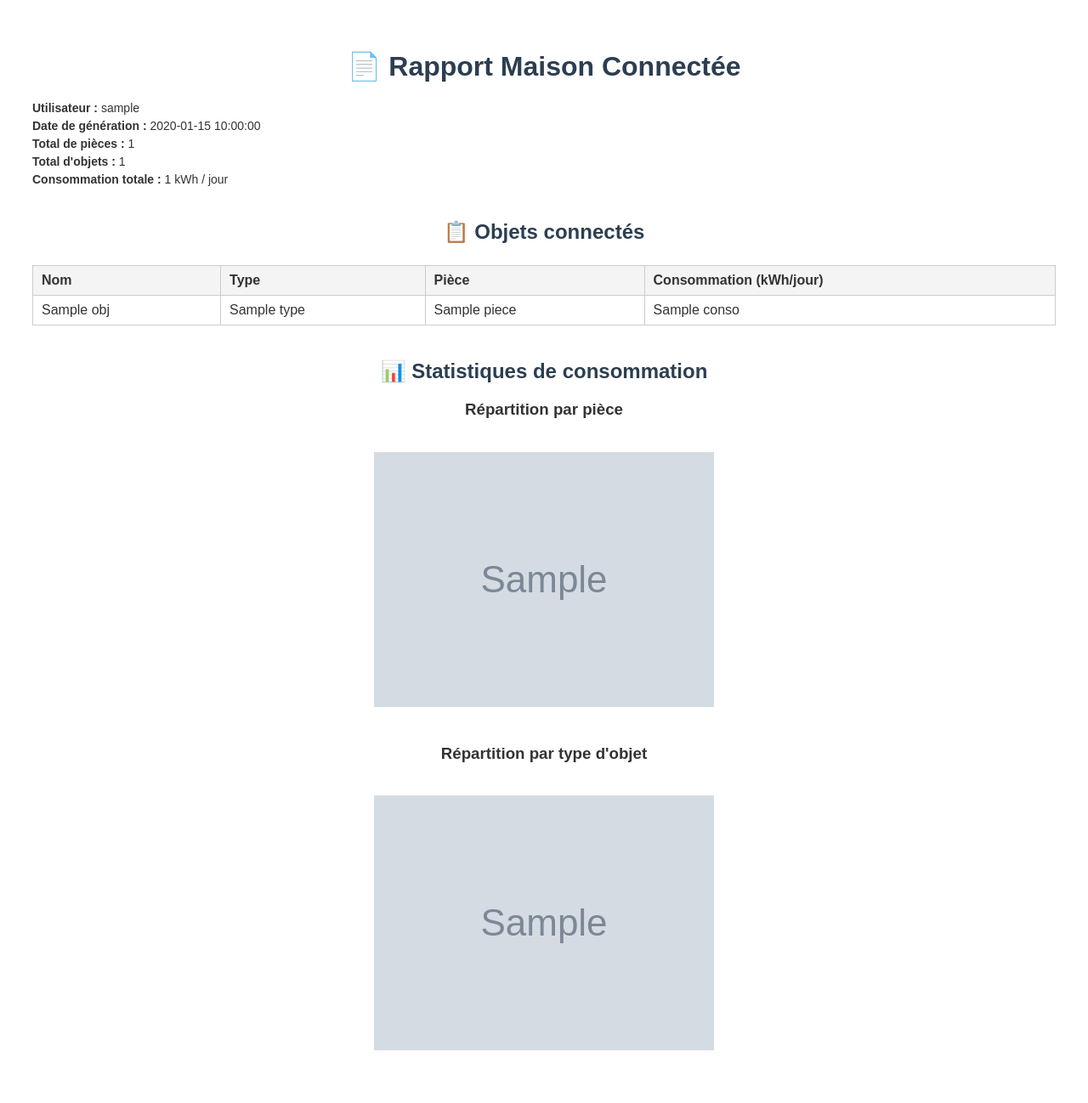
After one commit to FelipeZani/Projet-DevWeb-IOT, a Flask app: template templates/rapport_pdf.html in a window 1280 px wide. The commit adds this page. Shown: the whole page at 85% size. Run offline with Flask 3, Linux system fonts and the light colour scheme; the template is opened without the code that fills it: most values are stand-ins (such as "Sample title", 1, 10 or a date in 2020); grey boxes marked "Sample" are stand-in pictures.

Commit message:
rapport pdf

```diff
--- a/app.py
+++ b/app.py
@@ -1,4 +1,4 @@
-from flask import Flask, render_template, request, redirect, session, url_for,jsonify
+from flask import Flask, render_template, request, redirect, session, url_for,jsonify,send_file
 from werkzeug.security import generate_password_hash, check_password_hash
 from flask_sqlalchemy import SQLAlchemy
 from sqlalchemy import Table, Column, Integer, String, Boolean, MetaData, inspect, text
@@ -7,9 +7,12 @@ from flask_mailman import Mail
 from sqlalchemy.orm import joinedload
 from datetime import datetime
 from time import time
+from weasyprint import HTML
+import matplotlib.pyplot as plt
 import os
 import re
 import uuid
+from io import BytesIO
 
 
 app= Flask(__name__)
@@ -81,9 +84,44 @@ class Object(db.Model):
     room_id = db.Column(db.Integer, db.ForeignKey('rooms.id'), nullable=False)
 
 
+
+def generate_pie_chart(data, title):
+    if not data:
+        return None
+    os.makedirs("static/tmp", exist_ok=True)
+
+    labels = list(data.keys())
+    values = list(data.values())
+    plt.figure(figsize=(5, 5))
+    plt.pie(values, labels=labels, autopct='%1.1f%%')
+    plt.title(title)
+    filename = f"static/tmp/pie_{uuid.uuid4()}.png"
+    plt.savefig(filename, bbox_inches='tight')
+    plt.close()
+    return filename
+
+def generate_bar_chart(data, title):
+    if not data:
+        return None
+    os.makedirs("static/tmp", exist_ok=True)
+
+    labels = list(data.keys())
+    values = list(data.values())
+    plt.figure(figsize=(6, 4))
+    plt.bar(labels, values)
+    plt.title(title)
+    plt.xticks(rotation=45, ha='right')
+    plt.tight_layout()
+    filename = f"static/tmp/bar_{uuid.uuid4()}.png"
+    plt.savefig(filename)
+    plt.close()
+    return filename
+
 # Routes
 @app.route("/")
 def home():
+    if 'username' in session :
+        return redirect(url_for("dashboard"))
     return render_template("home.html")
 
 @app.route("/signin")
@@ -531,6 +569,58 @@ def delete_or_suggest_room():
 
     return redirect(url_for('config_maison'))
 
+@app.route('/generate_report_global')
+def generate_report_global():
+    if 'username' not in session or not session.get("verified"):
+        return redirect(url_for("home", message="Veuillez vous connecter."))
+
+    rooms = Room.query.all()
+    objets = []
+    conso_totale = 0
+    conso_par_piece = {}
+    conso_par_type = {}
+
+    for room in rooms:
+        objets_room = room.objects
+        for obj in objets_room:
+            obj_data = {
+                'name': obj.name,
+                'type': obj.type,
+                'piece': room.name,
+                'conso': obj.consommation_kw_jour or 0
+            }
+            objets.append(obj_data)
+
+            # Conso par pièce
+            conso_par_piece[room.name] = conso_par_piece.get(room.name, 0) + obj_data['conso']
+            # Conso par type
+            if obj.type:
+                conso_par_type[obj.type] = conso_par_type.get(obj.type, 0) + obj_data['conso']
+
+            conso_totale += obj_data['conso']
+
+    img_path_pie = generate_pie_chart(conso_par_piece, "Consommation par pièce")
+    img_path_bar = generate_bar_chart(conso_par_type, "Consommation par type")
+
+    html = render_template(
+        "rapport_pdf.html", #
+        username=session["username"],
+        date=datetime.now().strftime("%d/%m/%Y %H:%M"),
+        total_conso=round(conso_totale, 2),
+        total_objets=len(objets),
+        total_pieces=len(rooms),
+        objets=objets,
+        img_pie=img_path_pie,
+        img_bar=img_path_bar
+    )
+
+    # Génération du PDF avec WeasyPrint
+    pdf = HTML(string=html, base_url=request.host_url).write_pdf()
+
+    # Envoi du fichier en tant que téléchargement
+    return send_file(BytesIO(pdf), as_attachment=True, download_name="rapport_maison.pdf", mimetype='application/pdf')
+
+
 @app.route('/approve_room_deletion/<int:suggestion_id>', methods=['POST'])
 def approve_room_deletion(suggestion_id):
     if 'username' not in session or session.get("level", 0) < 20 or not session.get("verified"):
--- a/templates/config_maison.html
+++ b/templates/config_maison.html
@@ -246,6 +246,10 @@ new CSS file #}
     </div>
   </section>
 
+  <form action="/generate_report_global" method="GET">
+    <button class="custom-button">📄 Télécharger rapport global</button>
+</form>
+
   <!-- Use a class for consistent link styling if desired -->
   <a id="back-to-dashboard" href="{{ url_for('dashboard') }}" class="back-link">← Retour au Tableau de Bord</a>
 
--- /dev/null
+++ b/templates/rapport_pdf.html
@@ -0,0 +1,118 @@
+<!DOCTYPE html>
+<html lang="fr">
+<head>
+    <meta charset="UTF-8">
+    <title>Rapport Maison Connectée</title>
+    <style>
+        body {
+            font-family: Arial, sans-serif;
+            padding: 30px;
+            color: #333;
+        }
+
+        h1, h2 {
+            text-align: center;
+            color: #2c3e50;
+        }
+
+        .meta {
+            margin-bottom: 30px;
+        }
+
+        .meta p {
+            margin: 5px 0;
+            font-size: 14px;
+        }
+
+        table {
+            width: 100%;
+            border-collapse: collapse;
+            margin-top: 25px;
+        }
+
+        th, td {
+            border: 1px solid #ccc;
+            padding: 8px 10px;
+            text-align: left;
+        }
+
+        th {
+            background-color: #f4f4f4;
+        }
+
+        .section {
+            margin-top: 40px;
+        }
+
+        .graph-container {
+            text-align: center;
+            margin-top: 20px;
+        }
+
+        .graph-container img {
+            max-width: 500px;
+            height: auto;
+            margin: 20px auto;
+        }
+    </style>
+</head>
+<body>
+
+    <h1>📄 Rapport Maison Connectée</h1>
+
+    <div class="meta">
+        <p><strong>Utilisateur :</strong> {{ username }}</p>
+        <p><strong>Date de génération :</strong> {{ date }}</p>
+        <p><strong>Total de pièces :</strong> {{ total_pieces }}</p>
+        <p><strong>Total d'objets :</strong> {{ total_objets }}</p>
+        <p><strong>Consommation totale :</strong> {{ total_conso }} kWh / jour</p>
+    </div>
+
+    <div class="section">
+        <h2>📋 Objets connectés</h2>
+        {% if objets %}
+        <table>
+            <thead>
+                <tr>
+                    <th>Nom</th>
+                    <th>Type</th>
+                    <th>Pièce</th>
+                    <th>Consommation (kWh/jour)</th>
+                </tr>
+            </thead>
+            <tbody>
+                {% for obj in objets %}
+                <tr>
+                    <td>{{ obj.name }}</td>
+                    <td>{{ obj.type }}</td>
+                    <td>{{ obj.piece }}</td>
+                    <td>{{ obj.conso }}</td>
+                </tr>
+                {% endfor %}
+            </tbody>
+        </table>
+        {% else %}
+        <p>Aucun objet enregistré.</p>
+        {% endif %}
+    </div>
+
+    <div class="section">
+        <h2>📊 Statistiques de consommation</h2>
+
+        {% if img_pie %}
+        <div class="graph-container">
+            <h3>Répartition par pièce</h3>
+            <img src="{{ img_pie }}">
+        </div>
+        {% endif %}
+
+        {% if img_bar %}
+        <div class="graph-container">
+            <h3>Répartition par type d'objet</h3>
+            <img src="{{ img_bar }}">
+        </div>
+        {% endif %}
+    </div>
+
+</body>
+</html>
```
Also changed, not shown: 4 other files.
